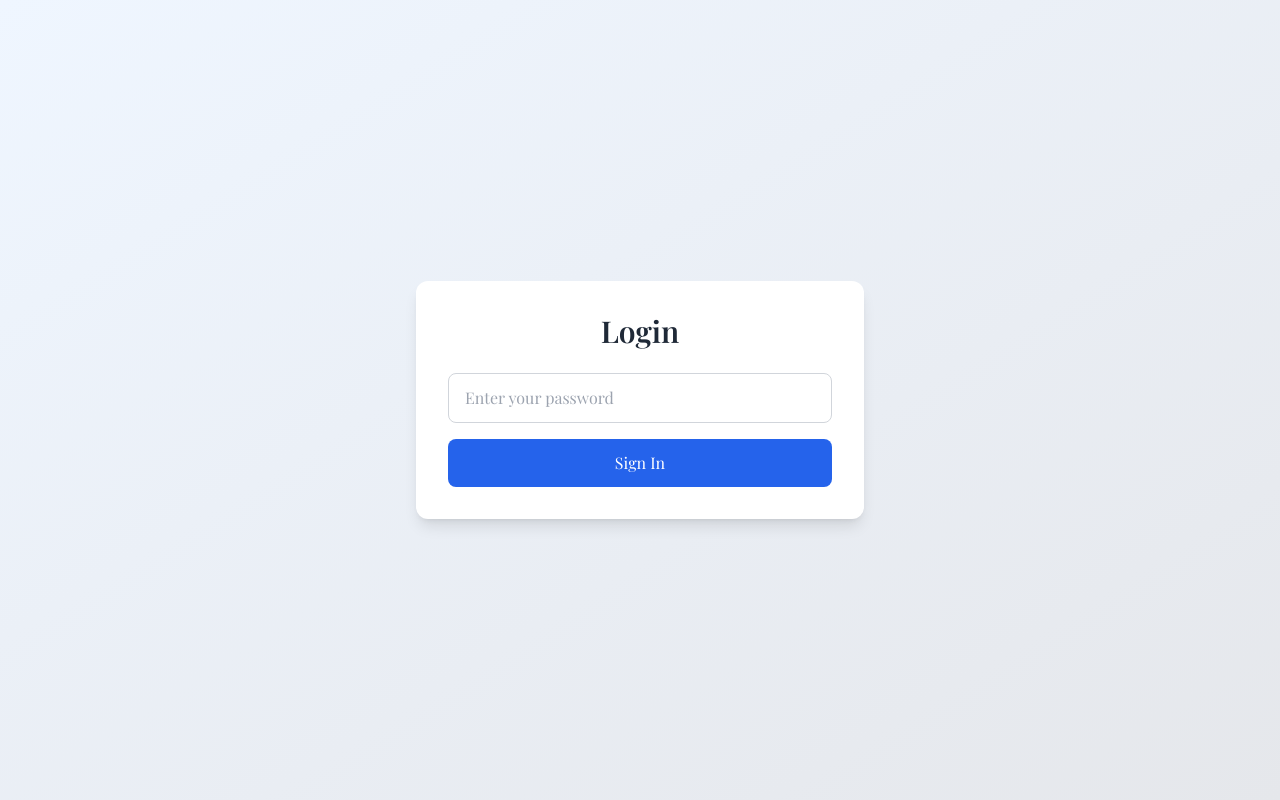
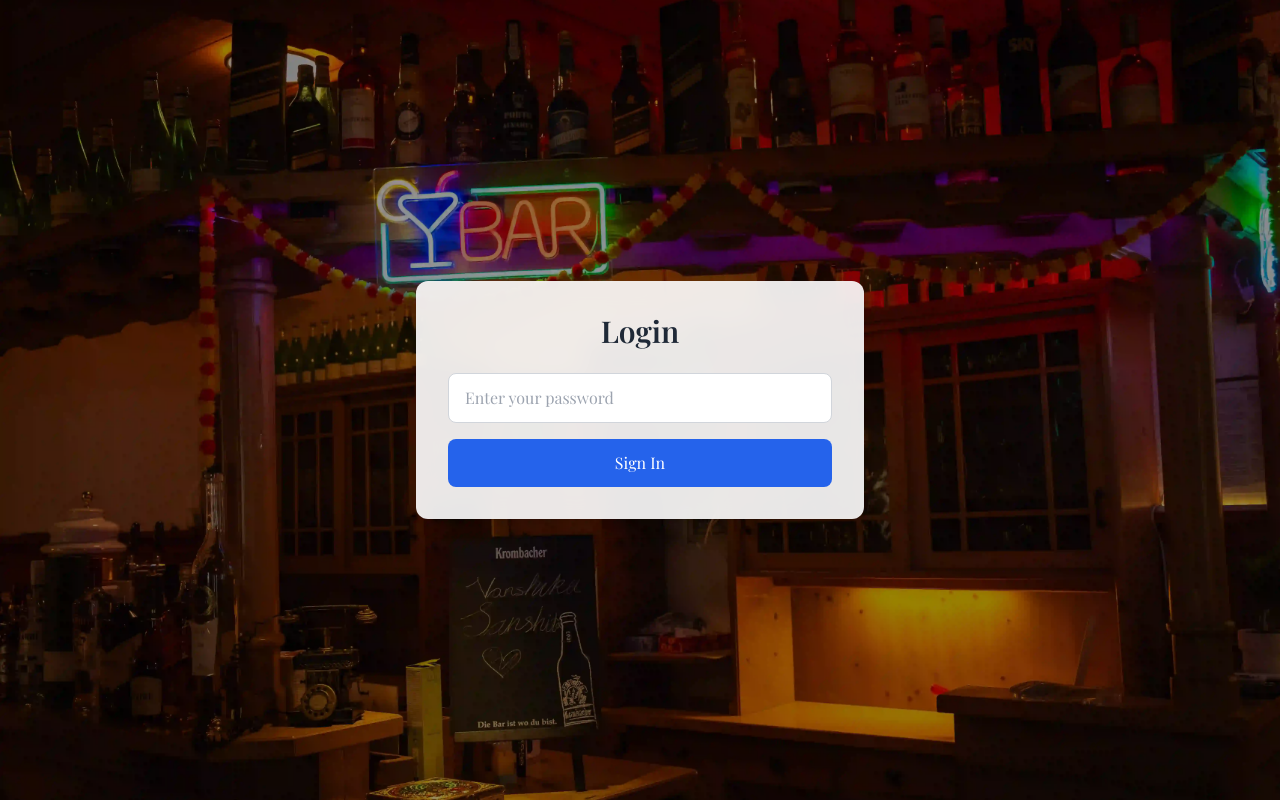
Before and after one commit to Karad-Deepak/aarappar, a Next.js app: page /login in a window 1280 px wide. Built offline with nearby package versions, Linux system fonts and the light colour scheme.

Commit message:
bg images and popup bg chnaged

```diff
--- a/app/_lib/actions.js
+++ b/app/_lib/actions.js
@@ -235,6 +235,7 @@ export async function updatePopupSettings(formData) {
 
   // Revalidate the home page (or admin page if needed)
   revalidatePath("/");
+  revalidatePath("/admin/popup-settings");
 
   // Return a message for inline feedback (this will be returned to a client component)
   return { message: "Popup settings updated successfully" };
--- a/app/admin/change-menu/page.jsx
+++ b/app/admin/change-menu/page.jsx
@@ -20,7 +20,7 @@ export default async function AdminMenu() {
   return (
     <div className="container mx-auto px-1 py-1 mt-2 lg:mt-6">
       <AddMenuItemWrapper menuItems={menudata} />
-      <h1 className="text-lg lg:text-3xl font-bold my-8 text-center text-normalbg ">
+      <h1 className="text-lg lg:text-3xl font-bold my-8 text-left text-normalbg ">
         Manage Menu Items
       </h1>
 
--- a/app/components/MenuSection.jsx
+++ b/app/components/MenuSection.jsx
@@ -5,6 +5,7 @@ import Link from "next/link";
 import dosa from "@/public/Dosa.jpg";
 import biryani from "@/public/Biryani.webp";
 import cchicken from "@/public/cchicken.jpg";
+import interior3 from "@/public/interior3.webp";
 
 const dishes = [
   {
@@ -29,7 +30,14 @@ const dishes = [
 
 export default function MenuSection() {
   return (
-    <div className="text-white py-8 lg:py-16 px-4 sm:px-8 md:px-12 lg:px-24 text-center bg-lightbg">
+    <div
+      className="relative text-white py-8 lg:py-16 px-4 sm:px-8 md:px-12 lg:px-24 text-center bg-cover bg-center "
+      style={{ backgroundImage: `url(${interior3.src})` }}
+    >
+      {/* Dark overlay for contrast */}
+      <div className="absolute inset-0 bg-black opacity-75"></div>
+
+      <div className="relative z-10">
         {/* Section Title */}
         <motion.h2
           initial={{ opacity: 0, y: -20 }}
@@ -39,7 +47,7 @@ export default function MenuSection() {
         >
           A Taste of Tradition, A Feast of Flavors!
         </motion.h2>
-      <p className="text-[12px] lg:text-lg text-darkbg max-w-2xl mx-auto pb-6 lg:pb-10">
+        <p className="text-[12px] lg:text-lg text-gray-300 max-w-2xl mx-auto pb-6 lg:pb-10">
           Step into a world of rich aromas and authentic flavors with our
           specially curated South Indian menu. Every dish is a masterpiece,
           prepared with traditional recipes and the finest ingredients to bring
@@ -98,7 +106,7 @@ export default function MenuSection() {
                     src={dish.image}
                     alt={dish.name}
                     fill
-                  className="rounded-xl object-cover "
+                    className="rounded-xl object-cover"
                   />
                 </div>
 
@@ -125,5 +133,6 @@ export default function MenuSection() {
           </motion.button>
         </Link>
       </div>
+    </div>
   );
 }
--- a/app/components/PopupModal.jsx
+++ b/app/components/PopupModal.jsx
@@ -57,7 +57,7 @@ export default function PopupModal({ content }) {
                 opacity: 0,
                 transition: { duration: 0.3, ease: "easeIn" },
               }}
-              className="w-4xl rounded-2xl bg-white p-6 shadow-2xl md:p-8"
+              className="w-4xl rounded-2xl bg-zinc-950 p-6 shadow-2xl md:p-8"
             >
               <motion.div
                 className="mb-4 text-center"
@@ -68,7 +68,7 @@ export default function PopupModal({ content }) {
                   transition: { delay: 0.3, duration: 0.5 },
                 }}
               >
-                <p className="text-sm md:text-xl text-normalbg font-bold whitespace-pre-line">
+                <p className="text-sm md:text-xl text-white font-bold whitespace-pre-line">
                   {content}
                 </p>
               </motion.div>
@@ -77,7 +77,7 @@ export default function PopupModal({ content }) {
                   whileHover={{ scale: 1.05 }}
                   whileTap={{ scale: 0.95 }}
                   onClick={() => setIsOpen(false)}
-                  className="rounded-md bg-rose-500 px-6 py-2 text-white hover:bg-rose-600 focus:outline-none focus:ring-2 focus:ring-rose-400"
+                  className="rounded-md bg-normalbg px-6 py-2 text-white hover:bg-red-600 focus:outline-none focus:ring-2 focus:ring-rose-400"
                 >
                   Close
                 </motion.button>
--- a/app/login/page.jsx
+++ b/app/login/page.jsx
@@ -29,8 +29,14 @@ export default function LoginPage() {
   };
 
   return (
-    <div className="min-h-screen flex items-center justify-center bg-gradient-to-br from-blue-50 to-gray-200 px-4">
-      <div className="bg-white rounded-xl shadow-lg p-8 max-w-md w-full">
+    <div
+      className="min-h-screen relative flex items-center justify-center bg-cover bg-center px-4"
+      style={{ backgroundImage: "url('/interior2.webp')" }}
+    >
+      {/* Overlay for better contrast */}
+      <div className="absolute inset-0 bg-black opacity-40"></div>
+
+      <div className="relative z-10 bg-white/90 backdrop-blur-md rounded-xl shadow-lg p-8 max-w-md w-full">
         <h2 className="text-3xl font-semibold text-gray-800 mb-6 text-center">
           Login
         </h2>
```
Lines whose indentation alone changed are shown as unchanged.
